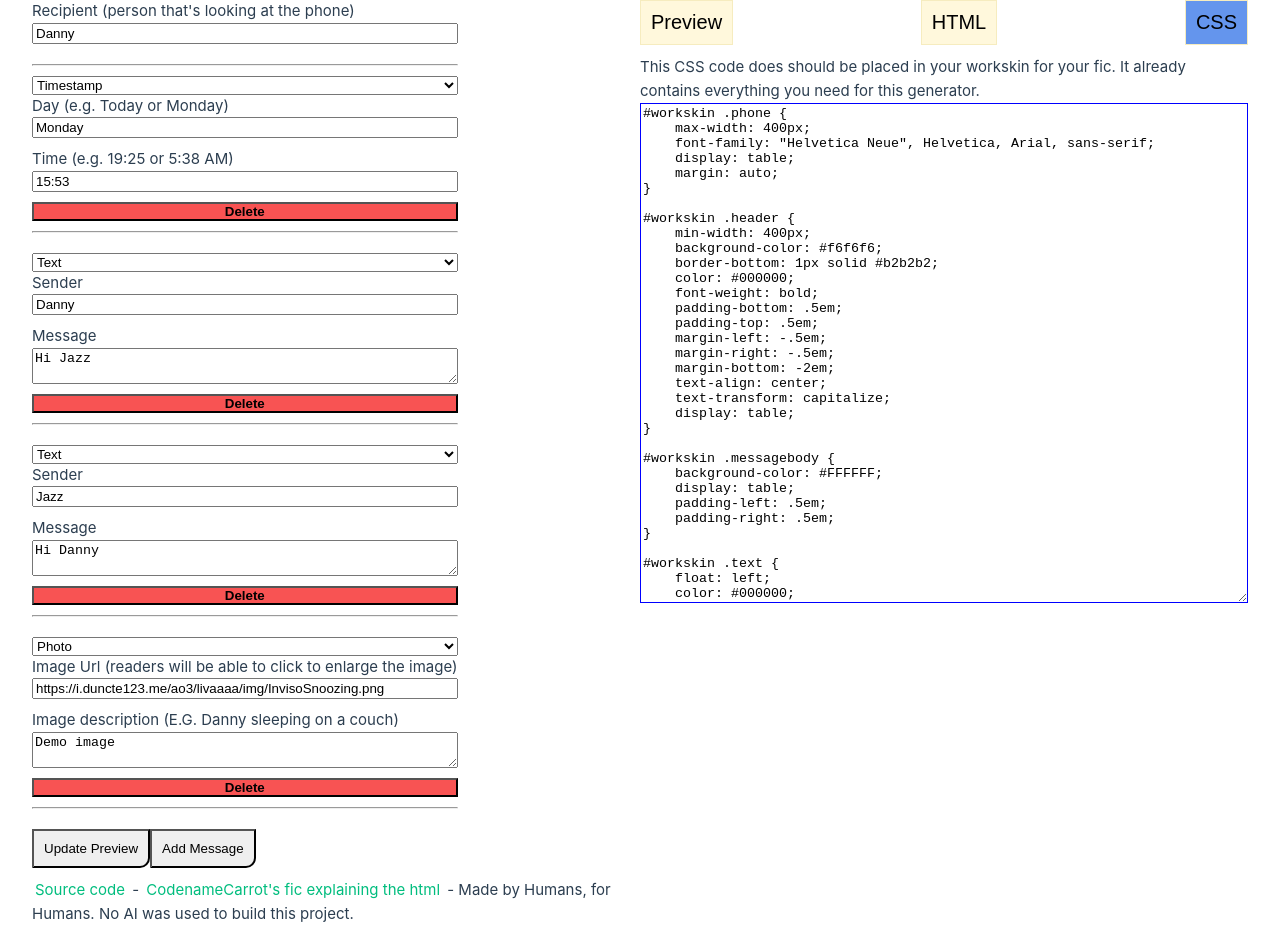
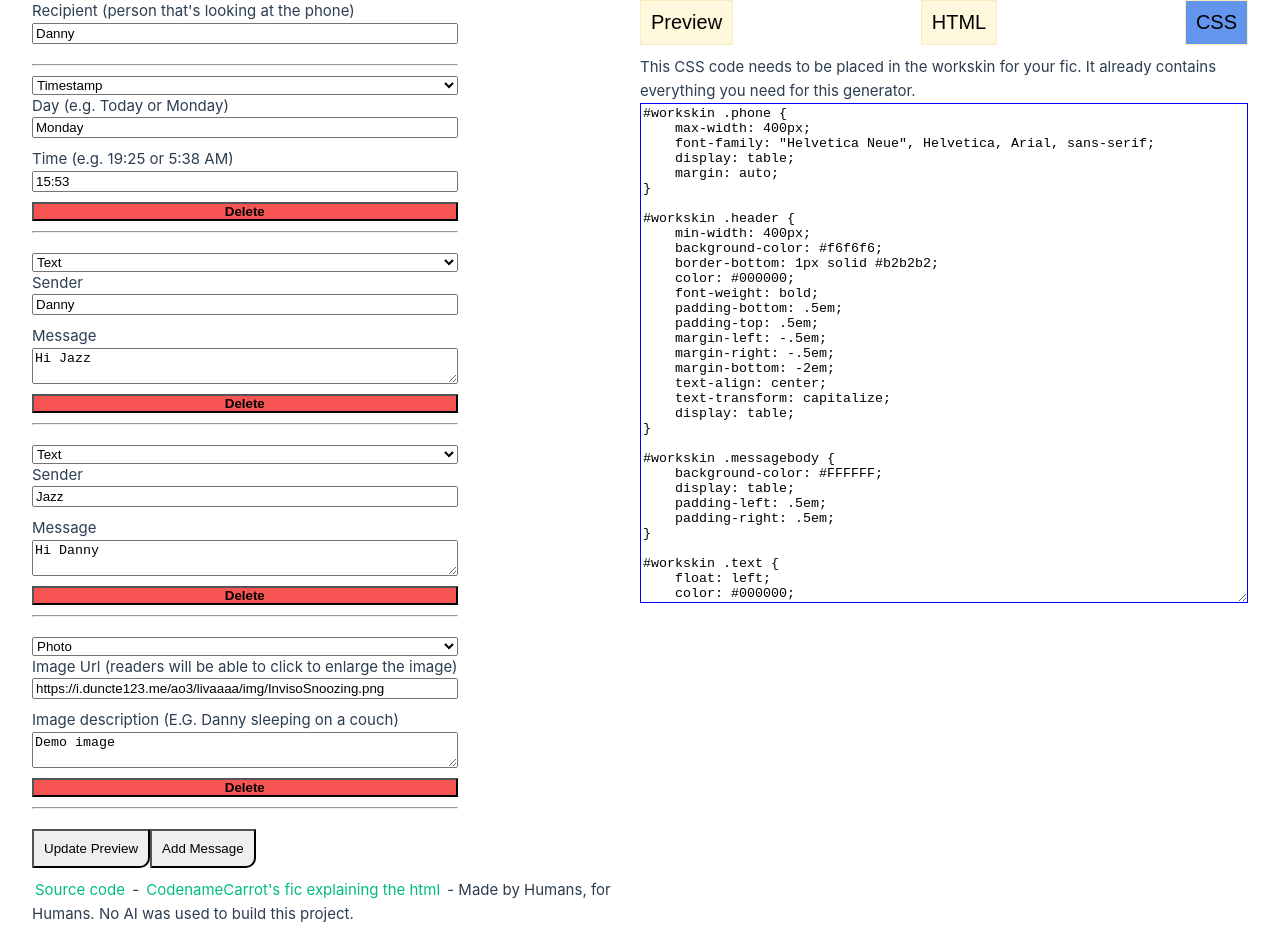
Before and after one commit to duncte123/ao3-phone-generator, a Vue app: page / in a window 1280 px wide. Both pictures are taken after a click on the button "CSS". Built offline with nearby package versions, Linux system fonts and the light colour scheme.

Commit message:
[ci skip] Reword stuff in css renderer

```diff
--- a/src/components/renderer/CSSRenderer.vue
+++ b/src/components/renderer/CSSRenderer.vue
@@ -5,7 +5,7 @@
 </script>
 
 <template>
-  <p>This CSS code does should be placed in your workskin for your fic.
+  <p>This CSS code needs to be placed in the workskin for your fic.
     It already contains everything you need for this generator.</p>
   <textarea :value="css" readonly/>
 </template>
```
